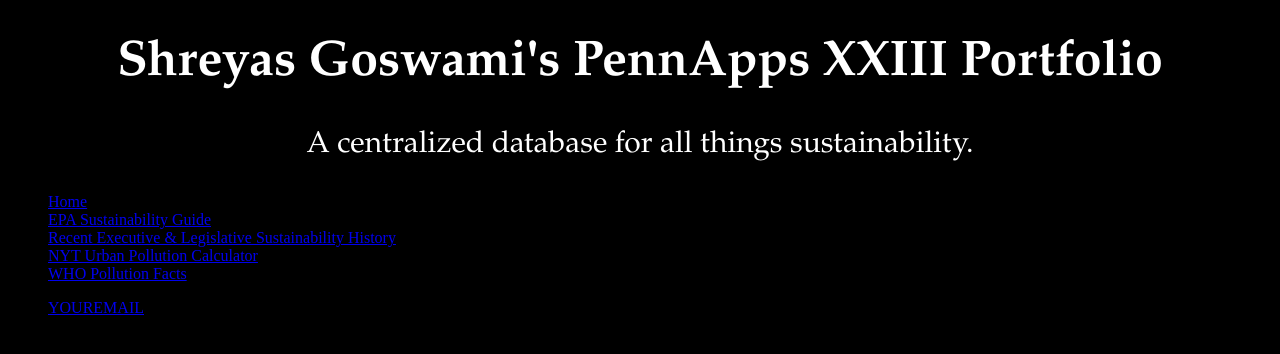
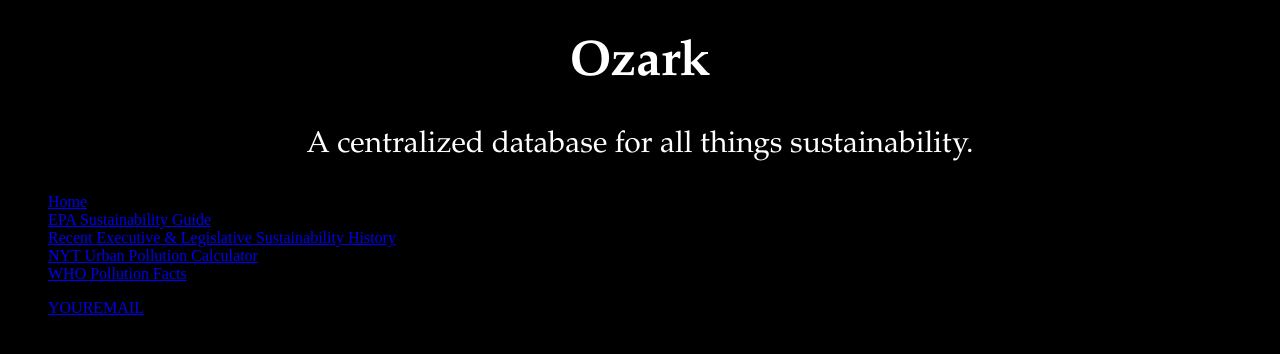
Before and after one commit to ShreyasGosw64/shreyasgosw64.github.io, a plain HTML site: page index.html in a window 1280 px wide. Drawn offline with Linux system fonts and the light colour scheme.

Commit message:
Update index.html

```diff
--- a/index.html
+++ b/index.html
@@ -5,7 +5,7 @@
 </head>
 <body style="background-color:#000000;">
 <div class=”container”><div class=”blurb”>
-<h1 style="text-align:center;font-family:garamond;font-size:50px;color:white;">Shreyas Goswami's PennApps XXIII Portfolio</h1>
+<h1 style="text-align:center;font-family:garamond;font-size:50px;color:white;">Ozark</h1>
 <p style="text-align:center;font-family:garamond;font-size:30px;color:white;">A centralized database for all things sustainability.</a></p>
 </div>
 </div>
```
